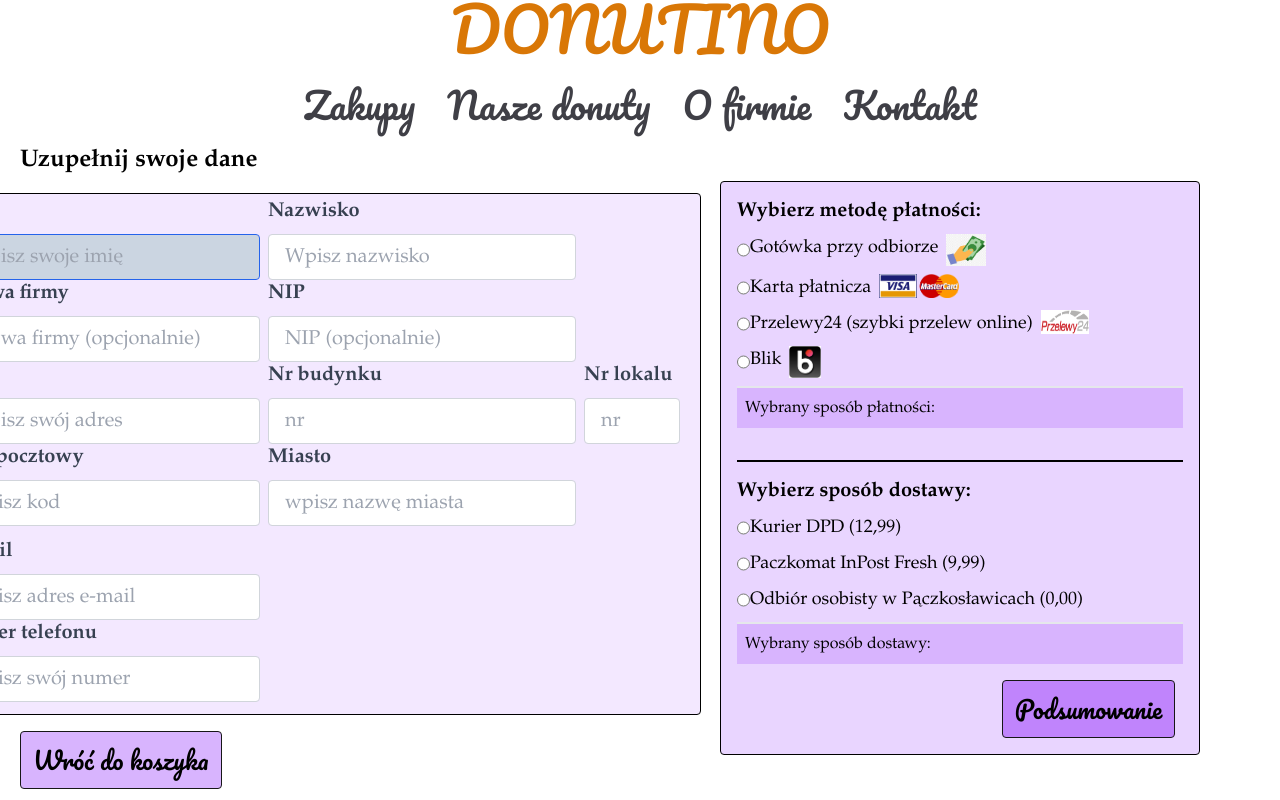
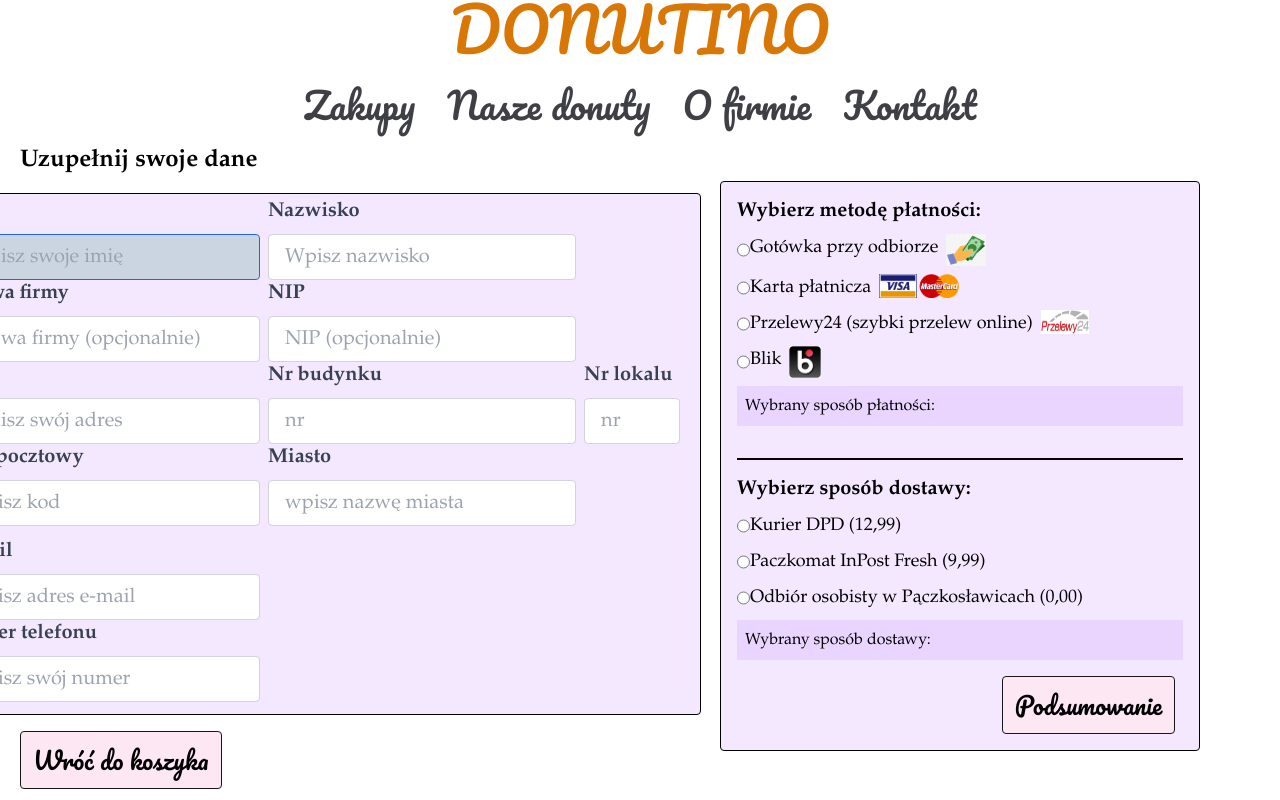
Before and after one commit to DominoxB/donutshop, a Vue app: page /PaymentPage in a window 1280 px wide. Shown: the part 240-1040 px from the top of the page. Built offline with nearby package versions, Linux system fonts and the light colour scheme.

Commit message:
change style

```diff
--- a/src/components/atoms/BasketContent.vue
+++ b/src/components/atoms/BasketContent.vue
@@ -57,14 +57,14 @@
     <div class="flex justify-between">
       <router-link to="/DonutShop">
         <button
-          class="border border-neutral-900 bg-purple-400 hover:bg-purple-500 rounded p-3 font-pacifico md:text-2xl ml-2 md:ml-4"
+          class="border border-neutral-900 bg-purple-200 hover:bg-purple-300 rounded p-3 font-pacifico md:text-2xl ml-2 md:ml-4"
         >
           Kontynuuj zakupy
         </button>
       </router-link>
       <router-link to="/PaymentPage">
         <button
-          class="border border-neutral-900 bg-purple-400 hover:bg-purple-500 rounded p-3 font-pacifico md:text-2xl mr-2 md:mr-4"
+          class="border border-neutral-900 bg-purple-200 hover:bg-purple-300 rounded p-3 font-pacifico md:text-2xl mr-2 md:mr-4"
           :disabled="result <= 0"
         >
           Przejdź do realizacji zamówienia
--- a/src/components/atoms/FormContent.vue
+++ b/src/components/atoms/FormContent.vue
@@ -152,7 +152,7 @@
             </span>
           </div>
           <button
-            class="bg-purple-300 hover:bg-purple-400 text-gray-800 w-44 h-10 mb-3 font-bold text-base rounded mt-3"
+            class="bg-purple-300 hover:bg-purple-400 border text-gray-800 w-44 h-10 mb-3 font-bold text-base rounded mt-3"
             @click="submitForm"
           >
             Wyślij
@@ -164,7 +164,7 @@
           style="
             background-image: url('https://i.pinimg.com/736x/df/3a/b6/df3ab6eee0fdeccc33d4aa70e1ea9d2f.jpg');
           "
-          class="lg:w-[620px] font-garamond font-semibold text-gray-900 text-xl text-center mb-8 p-4 lg:p-10 lg:pt-11 lg:mx-auto bg-no-repeat bg-top bg-cover bg-opacity-25 rounded"
+          class="lg:w-[620px] font-garamond text-gray-900 text-xl text-center mb-8 p-4 lg:p-10 lg:pt-11 lg:mx-auto bg-no-repeat bg-top bg-cover bg-opacity-25 rounded-2xl"
         >
           <p class="mt-7">
             Jeżeli macie Państwo pytania o nasze składniki, chcecie nawiązać
@@ -188,17 +188,16 @@
       </div>
     </div>
     <div class="block">
-      <div class="font-garamond font-semibold text-xl text-center mb-4">
-        <span
-          >Możesz także porozmawiać z nami osobiście, zapraszamy do naszej
-          cukierenki przy ulicy Czekoladowej 17 w Pączkowie.
-        </span>
+      <div class="font-garamond text-2xl text-center mb-4">
+        <p> Możesz także porozmawiać z nami osobiście,</p>
+        <p>zapraszamy do naszej cukierenki przy </p>
+         <p>ulicy Czekoladowej 17 w Pączkowie.</p>
       </div>
       <div class="lg:grid lg:grid-cols-3">
         <img src="@/images/shop2.jpg" class="col-span-2" />
         <iframe
           src="https://www.google.com/maps/embed?pb=!1m18!1m12!1m3!1d9607.638453963564!2d20.079489734036667!3d52.98602709626071!2m3!1f0!2f0!3f0!3m2!1i1024!2i768!4f13.1!3m3!1m2!1s0x471c4dd538fc70f9%3A0xbbdb5f0b921b7226!2s06-550%20P%C4%85czkowo!5e0!3m2!1spl!2spl!4v1665664662709!5m2!1spl!2spl"
-          width="500"
+          width="400"
           height="350"
           style="border: 0"
           allowfullscreen=""
--- a/src/components/atoms/MethodsOfPayment.vue
+++ b/src/components/atoms/MethodsOfPayment.vue
@@ -1,7 +1,7 @@
 <template>
   <div class="container mx-auto min-h-[500px] mt-3">
     <div
-      class="bg-purple-200 w-3/4 font-garamond border border-black rounded block mt-12 ml-auto mr-auto p-4"
+      class="bg-purple-100 w-3/4 font-garamond border border-black rounded block mt-12 ml-auto mr-auto p-4"
     >
       <!-- SPOSÓB PŁATNOŚCI -->
       <p class="text-xl font-semibold mb-2">Wybierz metodę płatności:</p>
@@ -49,7 +49,7 @@
         <label>Blik</label>
         <img src="@/images/blik.png" class="w-8 h-8 ml-2" />
       </div>
-      <div class="mt-2 border-t-2 bg-purple-300">
+      <div class="mt-2 bg-purple-200">
         <h1 class="p-2">
           Wybrany sposób płatności:
           <span class="font-semibold">{{ selected }}</span>
@@ -88,7 +88,7 @@
           />
           <label>Odbiór osobisty w Pączkosławicach (0,00)</label>
         </div>
-        <div class="mt-2 border-t-2 bg-purple-300">
+        <div class="mt-2 bg-purple-200">
           <h1 class="p-2">
             Wybrany sposób dostawy:
             <span class="font-semibold">{{ delivery }}</span>
@@ -98,7 +98,7 @@
       <div class="flex justify-end mr-2 mt-4">
         <router-link to="/">
           <button
-            class="border border-neutral-900 bg-purple-400 hover:bg-purple-500 rounded p-3 font-pacifico text-2xl"
+            class="border border-neutral-900 bg-pink-100 hover:bg-pink-200 rounded p-3 font-pacifico text-2xl"
           >
             Podsumowanie
           </button>
--- a/src/components/atoms/PaymentUserData.vue
+++ b/src/components/atoms/PaymentUserData.vue
@@ -324,7 +324,7 @@
       <div class="flex justify-center lg:justify-start mt-4 lg:ml-5">
         <router-link to="/BasketPage">
           <button
-            class="border border-neutral-900 bg-purple-300 hover:bg-purple-400 rounded p-3 font-pacifico text-2xl"
+            class="border border-neutral-900 bg-pink-100 hover:bg-pink-200 rounded p-3 font-pacifico text-2xl"
           >
             Wróć do koszyka
           </button>
--- a/src/views/PaymentPage.vue
+++ b/src/views/PaymentPage.vue
@@ -1,5 +1,5 @@
 <template>
-  <div class="grid grid-cols-1 lg:grid-cols-2">
+  <div class="container mx-auto grid grid-cols-1 lg:grid-cols-2">
     <PaymentUserData></PaymentUserData>
     <div>
       <MethodsOfPayment></MethodsOfPayment>
```
